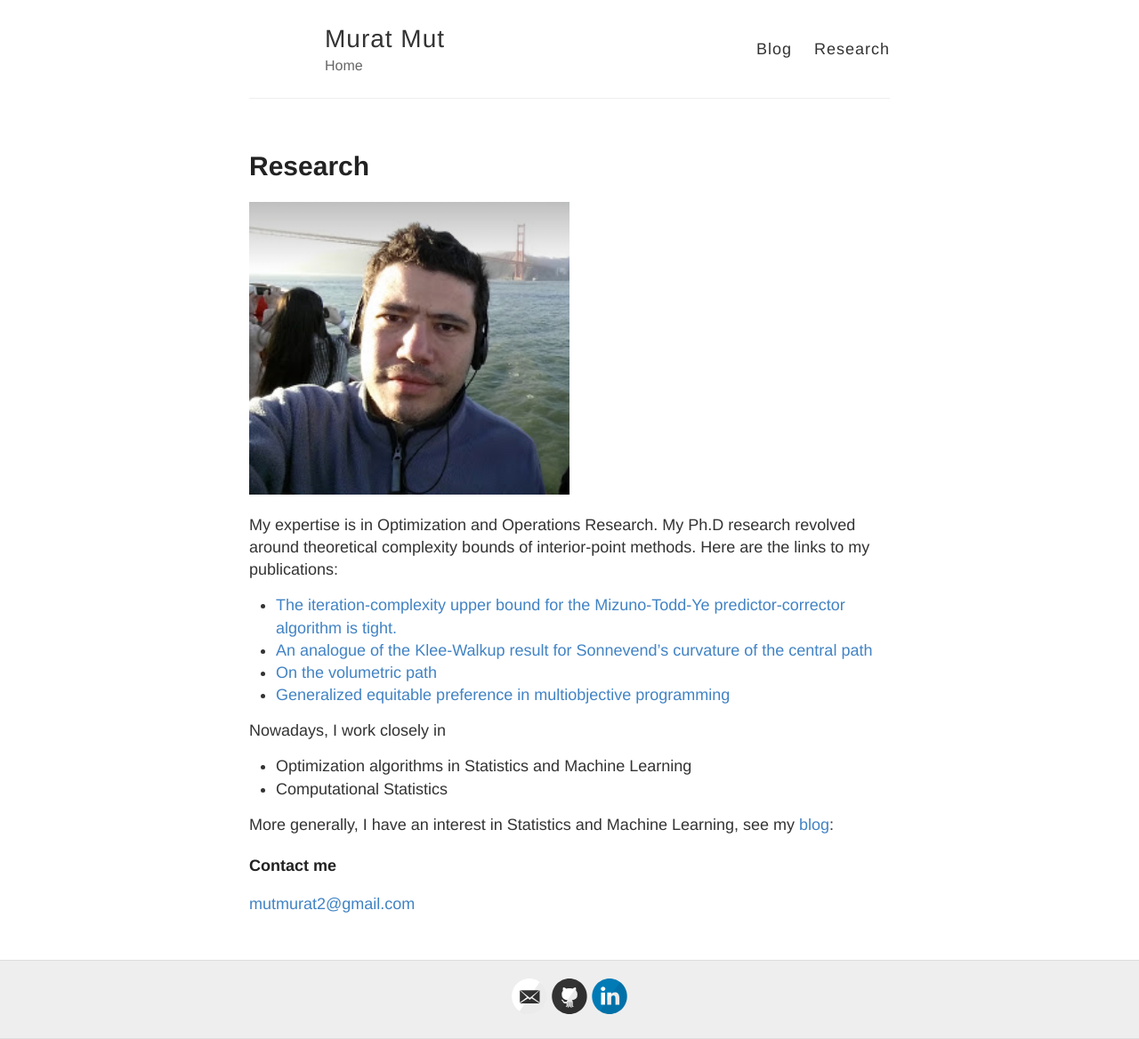
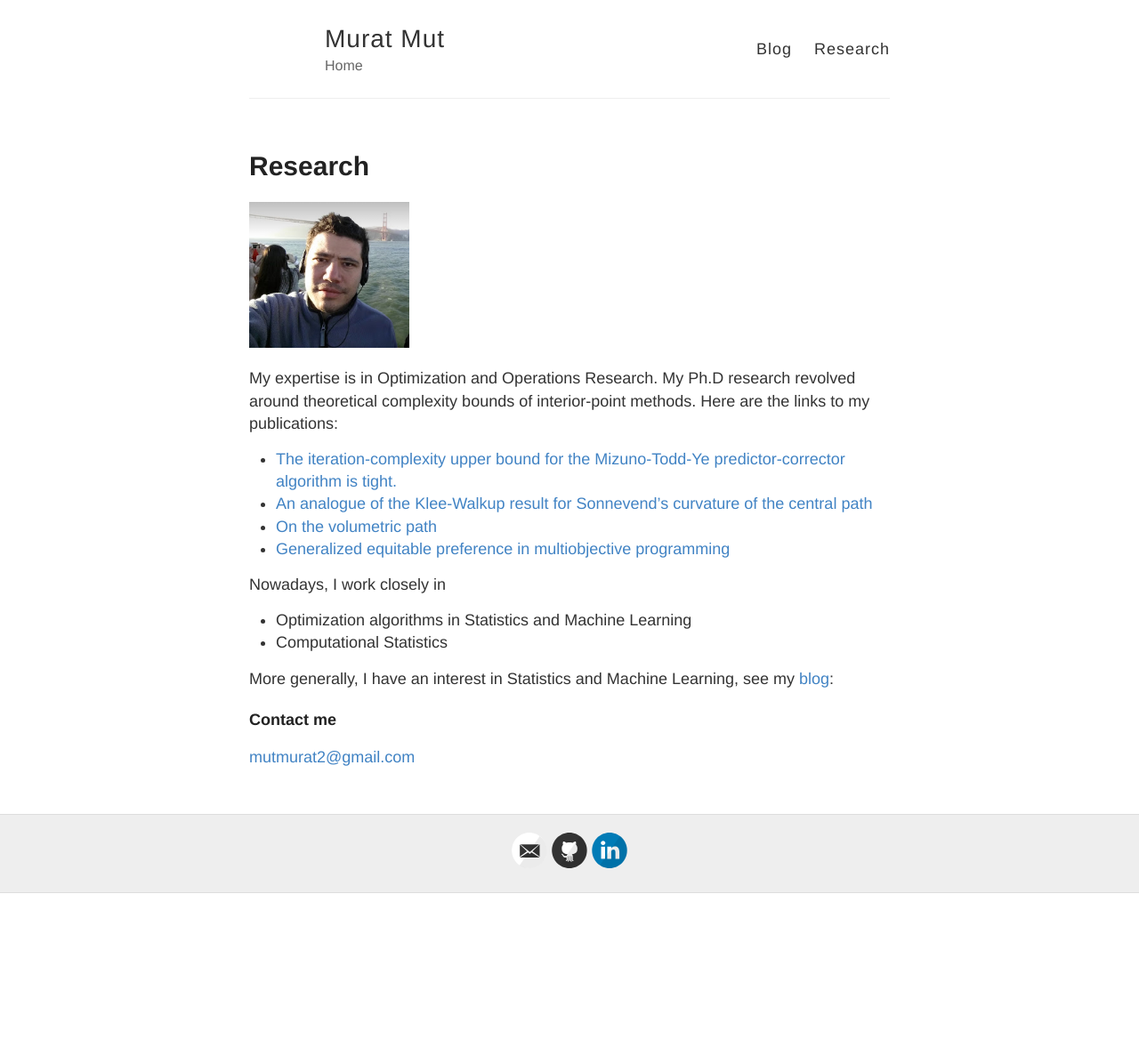
Before and after one commit to muratmut/muratmut.github.io, a Jekyll site: the page built from another.md, in a window 1280 px wide. Shown: the whole page at 89% size. Built offline with Jekyll 4.4.1, drawn with Linux system fonts in a browser that asks for light colours; after the commit the page ends 1004 px from its top, so only the background shows below that.

Commit message:
Update another.md

```diff
--- a/another.md
+++ b/another.md
@@ -4,7 +4,7 @@ title: Research
 permalink: /another/
 ---
 
-![Test Image 1](https://muratmut.github.io/images/capture.png){:height="50%" width="50%"}
+![Test Image 1](https://muratmut.github.io/images/capture.png){:height="25%" width="25%"}
 
 
 My expertise is in Optimization and Operations Research. My Ph.D research revolved around theoretical complexity bounds of interior-point methods. Here are the links to my  publications:
```
